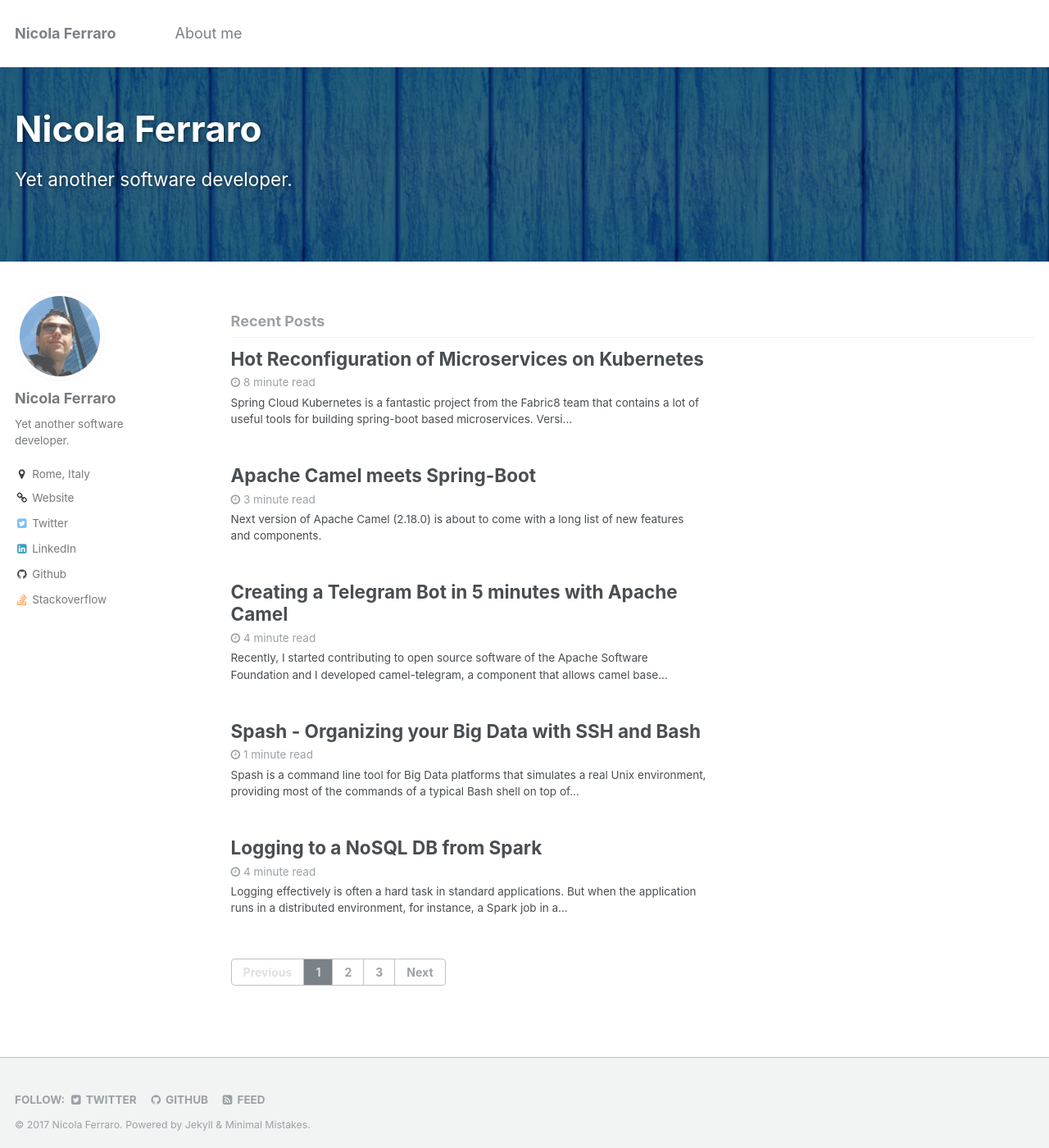
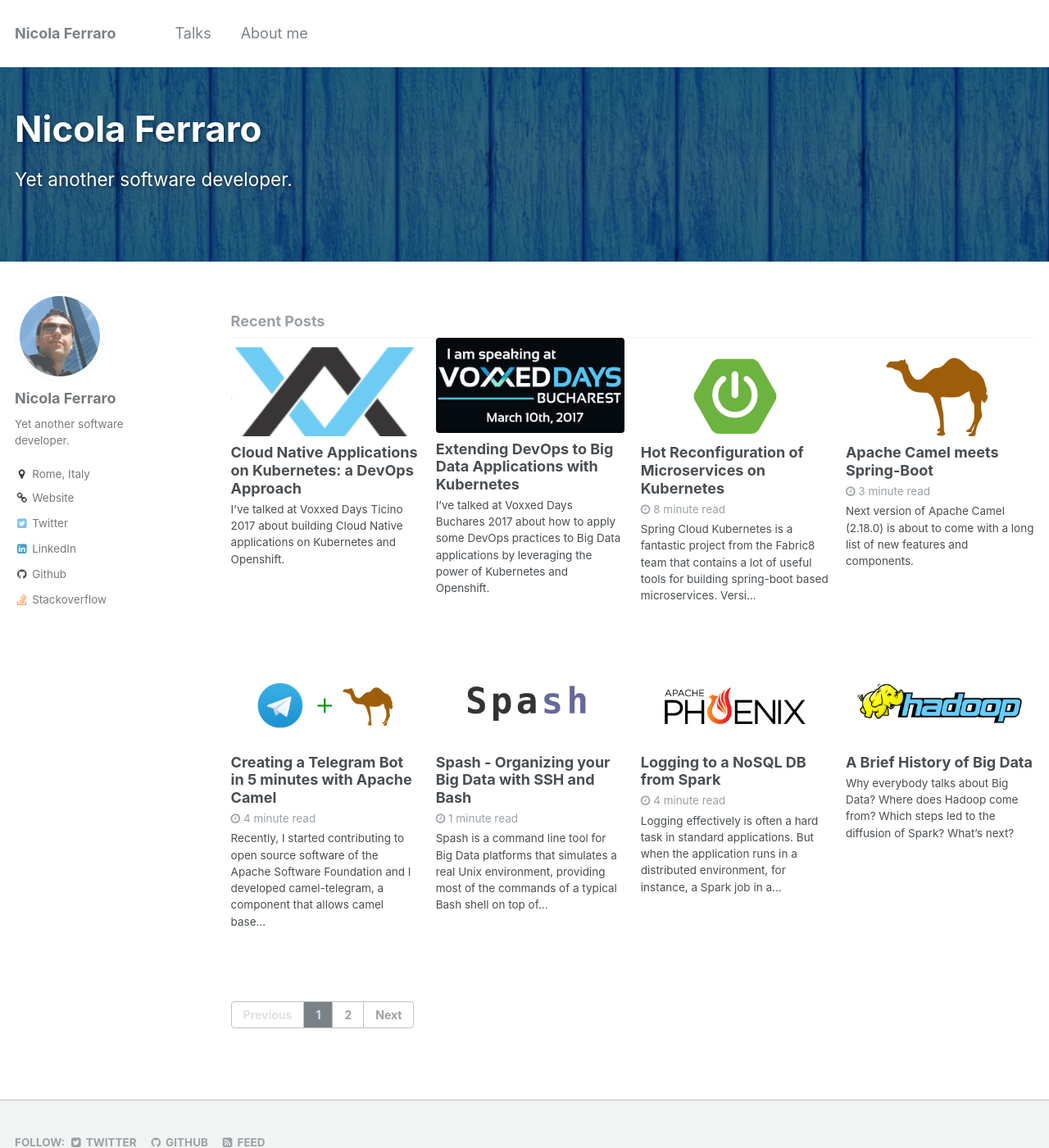
Before and after one commit to nicolaferraro/nicolaferraro.github.io, a Jekyll site: the page built from index.html, in a window 1280 px wide and 1400 px high. Shown: the whole window at 82% size. Built offline with Jekyll 4.4.1, drawn with Linux system fonts in a browser that asks for light colours; the list of posts is cut into pages by our own code; comment, search, counter and statistics services are not loaded.

Commit message:
Updated blog with talks

```diff
--- a/_config.yml
+++ b/_config.yml
@@ -177,7 +177,7 @@
 
 # Outputting
 permalink: :year/:month/:day/:title/
-paginate: 5 # amount of posts to show
+paginate: 8 # amount of posts to show
 paginate_path: /page:num/
 timezone: Europe/Rome
 # http://en.wikipedia.org/wiki/List_of_tz_database_time_zones
--- a/_data/navigation.yml
+++ b/_data/navigation.yml
@@ -1,4 +1,6 @@
 # main links links
 main:
+  - title: "Talks"
+    url: /talks/
   - title: "About me"
     url: /about-me/
--- a/_pages/about-me.md
+++ b/_pages/about-me.md
@@ -5,13 +5,12 @@
 
 ![Red Hat Logo](/images/red-hat-logo.png) &nbsp;&nbsp;&nbsp;&nbsp;&nbsp; ![Apache Software Foundation Logo](/images/asf-logo.png)
 
-![I am speaking at Voxxed Days Bucharest - March 10th, 2017](/images/conf-voxxed-bucharest-2017.png)
-
 I’m a senior software engineer at Red Hat, writing open source software for fun. They also pay me for that.
 
-I contribute particularly in projects related to JBoss Fuse: Apache Camel, Apache Karaf, Apache ActiveMQ, Fabric8, hawt.io, OpenShift.
+I contribute mainly on [Apache Camel](https://github.com/apache/camel) and the development tools of [Fabric8](https://github.com/fabric8io/fabric8)
+for building applications on [Kubernetes](https://github.com/kubernetes/kubernetes) and [Openshift](https://github.com/openshift/).
 
-I’m passionate about Apache Spark and wrote some libraries based on it.
+I’m passionate about Apache Spark and wrote some libraries for it.
 
 * [Spark-HBase-Connector](https://github.com/nerdammer/spark-hbase-connector): to let Spark interact with Apache HBase with ease.
 * [Spash](https://github.com/nerdammer/spash): a Bash-like console to interact with a Big Data cluster.
--- /dev/null
+++ b/_posts/2017-03-10-voxxed-bucharest-extending-devops-to-big-data-applications-with-kubernetes.md
@@ -0,0 +1,23 @@
+---
+title:  "Extending DevOps to Big Data Applications with Kubernetes"
+modified: 2017-05-08 11:00:00 +0200
+last_modified_at: 2017-05-08 11:00:00 +0200
+tags: [Fabric8, Kubernetes, Openshift, Radanalytics, Oshinko, Apache Spark]
+categories: [Talks]
+read_time: false
+header:
+    image: conf-voxxed-bucharest-2017.png
+    teaser: conf-voxxed-bucharest-2017.png
+---
+I've talked at **Voxxed Days Buchares 2017** about how to apply some DevOps practices to Big Data applications by leveraging the power of Kubernetes and Openshift.
+
+
+> DevOps, continuous delivery and modern architectural trends can incredibly speed up the software development process. Big Data applications cannot be an exception and need to keep the same pace. In this talk, Nicola Ferraro (Red Hat) will show an overview of the next generation cloud-native Big Data systems based on Docker and Kubernetes. Switching from static Big Data platforms to infrastructure as code allows releasing robust applications in minutes by minimizing the gap between all the environments (development, testing, staging and production), a typical problem in Big Data application development. The presentation goes through the full release cycle of a Spark application alongside a fleet of microservices exchanging data in near real time. A fully featured continuous delivery pipeline, provided by the Fabric8 platform, will automate every step of the build and release process. Spark clusters will come to life from nowhere and disappear when they are no longer needed...
+
+The slides are available here:
+
+<iframe src="//www.slideshare.net/slideshow/embed_code/key/a0EJps7bci1Xgw" width="595" height="485" frameborder="0" marginwidth="0" marginheight="0" scrolling="no" style="border:1px solid #CCC; border-width:1px; margin-bottom:5px; max-width: 100%;" allowfullscreen> </iframe>
+
+And here's the recording:
+
+<iframe width="560" height="315" src="https://www.youtube.com/embed/tPsydjaPs0U" frameborder="0" allowfullscreen></iframe>
--- /dev/null
+++ b/_posts/2017-05-06-voxxed-ticino-cloud-native-applications-on-kubernetes-a-devops-approach.md
@@ -0,0 +1,24 @@
+---
+title:  "Cloud Native Applications on Kubernetes: a DevOps Approach"
+modified: 2017-05-08 12:00:00 +0200
+last_modified_at: 2017-05-08 12:00:00 +0200
+tags: [Fabric8, Kubernetes, Openshift, DevOps, Cloud Native]
+categories: [Talks]
+read_time: false
+header:
+    image: conf-voxxed-ticino-2017.png
+    teaser: conf-voxxed-ticino-2017.png
+---
+I've talked at **Voxxed Days Ticino 2017** about building Cloud Native applications on Kubernetes and Openshift.
+
+The slides are available here:
+
+<iframe src="//www.slideshare.net/slideshow/embed_code/key/kJYs2wzJRRAQZp" width="595" height="485" frameborder="0" marginwidth="0" marginheight="0" scrolling="no" style="border:1px solid #CCC; border-width:1px; margin-bottom:5px; max-width: 100%;" allowfullscreen> </iframe>
+
+The **slides are in English**, but the talk's **abstract is in Italian** (that is also the language used in the talk).
+
+> Kubernetes è la piattaforma open source per l’orchestrazione di container Docker, nata dall’esperienza Google, che sta diventando lo standard “de facto” per applicazioni cloud native. Lo sviluppo di applicazioni su Kubernetes offre dei vantaggi notevoli, poiché è la stessa piattaforma ad occuparsi di aspetti cruciali della vita del software: deployment, service discovery, load balancing, self-healing, auto-scaling, rolling upgrades e molto altro.
+>
+> Kubernetes, inoltre, è in grado di fornire questi servizi a qualsiasi tipo di applicazione: dal front-end web Node.js alle applicazioni Big Data sviluppate con Apache Spark!
+>
+> In questo talk vedrete gli aspetti più importanti dell’architettura di Kubernetes e le principali risorse che la piattaforma mette a disposizione. Vi saranno mostrati alcuni metodi pratici per sviluppare e distribuire applicazioni su Kubernetes e Openshift Origin (“Kubernetes on steroids” di Red Hat). Attraverso gli strumenti di sviluppo del progetto Fabric8, vedrete inoltre come sia possibile applicare delle pratiche DevOps, quali continuous integration e continuous delivery, per creare applicazioni cloud sempre più robuste e automatizzarne il processo di rilascio.
--- a/index.html
+++ b/index.html
@@ -11,8 +11,10 @@
 
 <h3 class="archive__subtitle">{{ site.data.ui-text[site.locale].recent_posts | default: "Recent Posts" }}</h3>
 
-{% for post in paginator.posts %}
-  {% include archive-single.html %}
-{% endfor %}
+<div class="grid__wrapper">
+  {% for post in paginator.posts %}
+    {% include archive-single.html type="grid" %}
+  {% endfor %}
 
-{% include paginator.html %}
+  {% include paginator.html %}
+</div>
```
Also changed, not shown: _pages/talks.html (added, +19 -0 lines), _posts/2016-03-04-a-brief-history-of-big-data.md (+2 -2 lines), images/conf-voxxed-ticino-2017.png (added).
